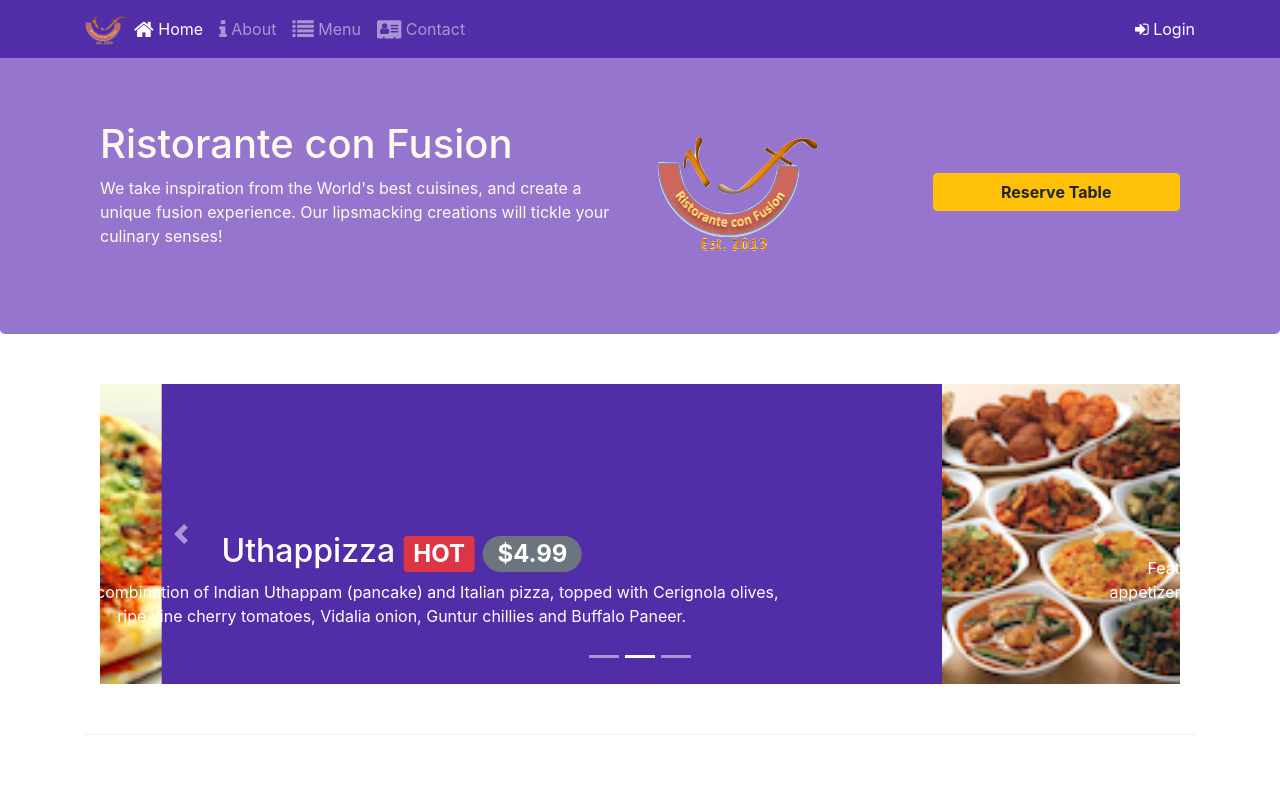
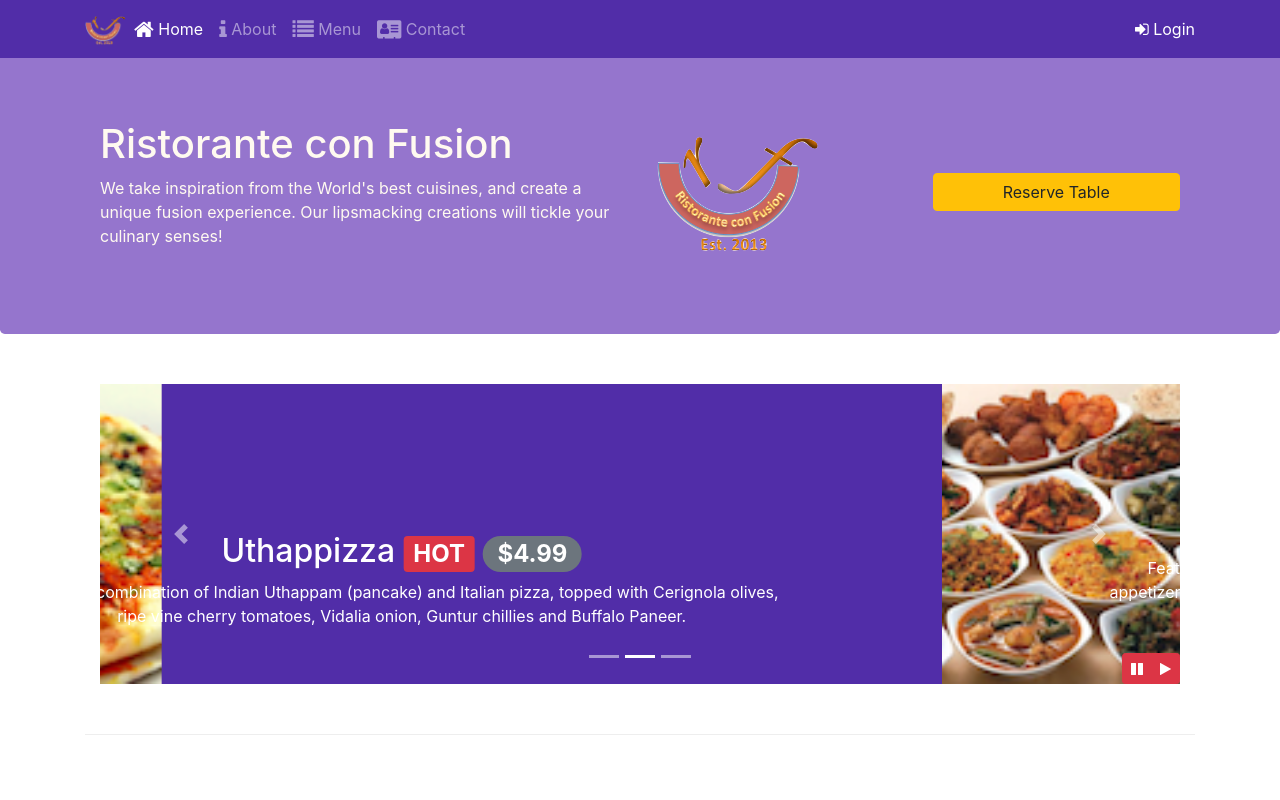
Before and after one commit to Srijanaaa/Front-End, a website: page index.html in a window 1280 px wide. Shown: the top 800 px of the page. Drawn offline with nearby package versions, Linux system fonts and the light colour scheme.

Commit message:
Bootstrap and Jquery

```diff
--- a/CSS/styles.css
+++ b/CSS/styles.css
@@ -59,3 +59,10 @@ body{
     left: 0;
     min-height: 300px;
 }
+
+#carouselButton {
+    right: 0px;
+    position: absolute;
+    bottom: 0px;
+    z-index: 1;
+}
--- a/index.html
+++ b/index.html
@@ -165,7 +165,7 @@
                 </div>
 
                 <span class="col-12 col-sm align-self-center navbar-text">
-                    <a role="button" data-toggle="modal" data-target="#reserveatable"  button type="submit" class="btn btn-block btn-warning" href="#reserveatable" ><strong> Reserve Table</strong></a>
+                    <a role="button" data-toggle="modal" data-target="#reserveatable"  button type="submit" class="btn btn-block btn-warning" href="#reserveatable" > Reserve Table</a>
                 </span>
             </div>
         </div>
@@ -210,6 +210,15 @@
                     <a class="carousel-control-next" href="#mycarousel" role="button" data-slide="next">
                         <span class="carousel-control-next-icon"></span>
                     </a>
+                    <div class="btn-group" id="carouselButton">
+                        <button class="btn btn-danger btn-sm" id="carousel-pause">
+                            <span class="fa fa-pause"></span>
+                        </button>
+                        <button class="btn btn-danger btn-sm" id="carousel-play">
+                            <span class="fa fa-play"></span>
+                        </button>
+                    </div>
+
                 </div>
             </div>
         </div>
@@ -309,6 +318,17 @@
     <script src="node_modules/jquery/dist/jquery.slim.min.js"></script>
     <script src="node_modules/popper.js/dist/umd/popper.min.js"></script>
     <script src="node_modules/bootstrap/dist/js/bootstrap.min.js"></script>
+    <script>
+        $(document).ready(function(){
+            $("#mycarousel").carousel( { interval: 2000 } );
+            $("#carousel-pause").click(function(){
+                $("#mycarousel").carousel('pause');
+            });
+            $("#carousel-play").click(function(){
+                $("#mycarousel").carousel('cycle');
+            });
+        });
+    </script>
 
 </body>
 
```
